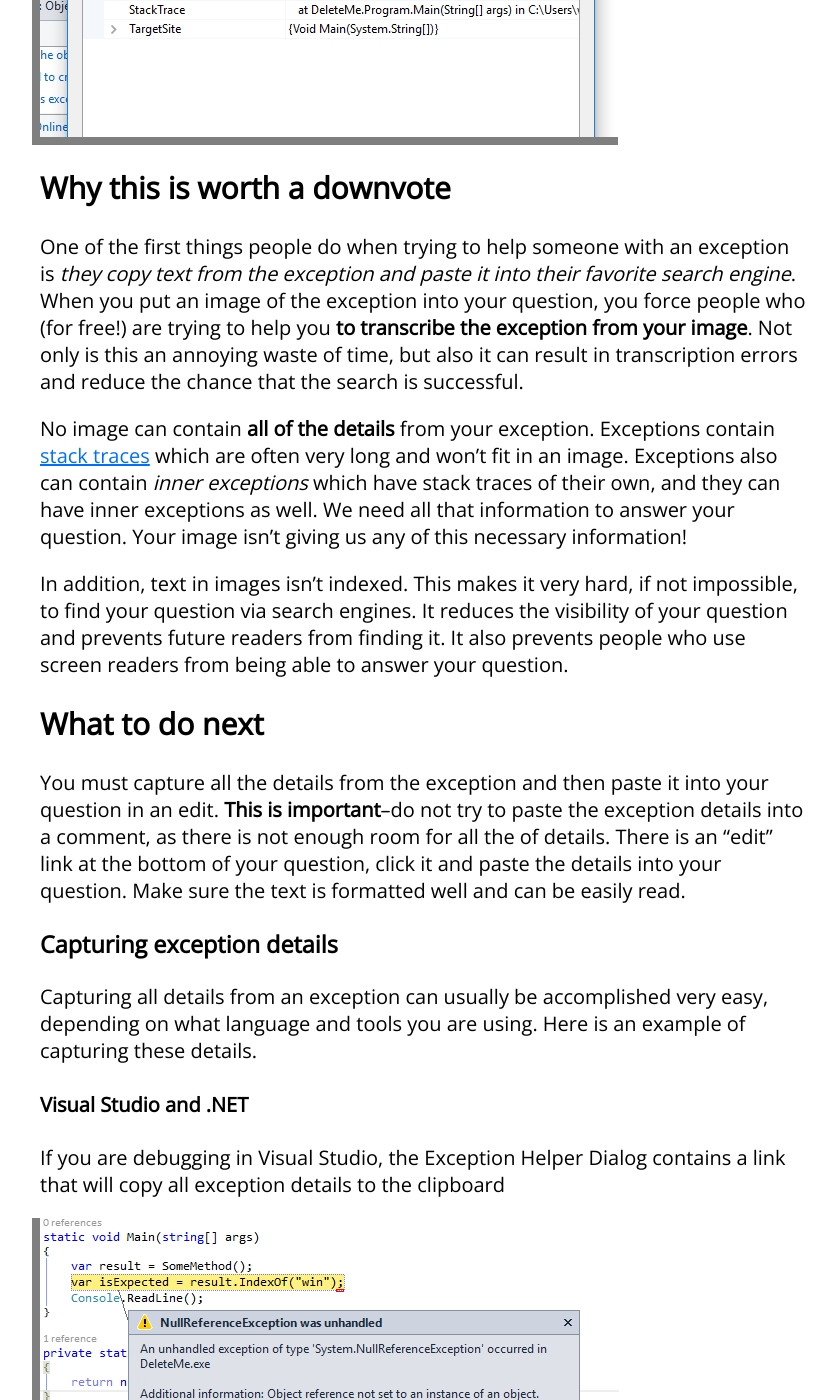
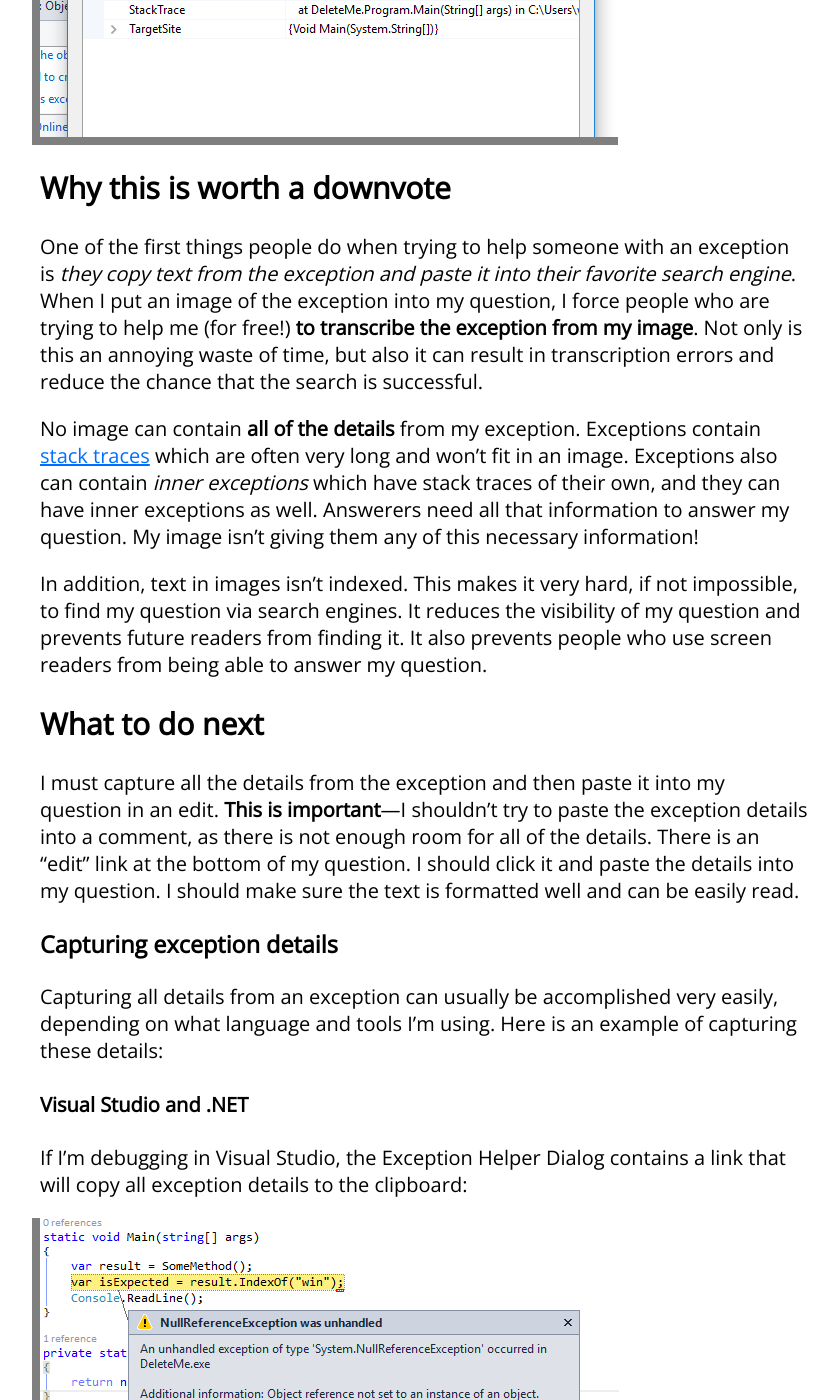
Before and after one commit to WillSullivan/idownvotedbecause, a Jekyll site: the page built from stackoverflow/imageofanexception.md, in a window 1280 px wide and 1400 px high, scrolled down 1339 px. Shown: the whole window, without its empty margins (216-1054 px from the left). Built offline with Jekyll 4.4.1, drawn with Linux system fonts in a browser that asks for light colours; comment, search, counter and statistics services are not loaded; some of the changed text lies outside the part shown.

Commit message:
Switch to first-person singular

```diff
--- a/stackoverflow/imageofanexception.md
+++ b/stackoverflow/imageofanexception.md
@@ -10,10 +10,10 @@ redirect_from:
   - /Imageofanexception/
 ---
 ## Pictures of exceptions are not helpful {#introduction}
-In your question, you indicated that there was an exception thrown when your code executes. That's good information that we need to help you find a solution. However, in order to find that solution, we need to know the details that can be found within the exception. If your question lacks this detailed exception information, it becomes harder for us to help you.
+In my question, I indicated that there is an exception thrown when my code executes. That's good information that would-be answerers need to help me find a solution. However, in order to find that solution, they need to know the details that can be found within the exception. If my question lacks this detailed exception information, it becomes much harder for people to help me.
 
 ## Why this is a problem {#whythisisaproblem}
-Pasting a picture of your exception is not helpful. You do not have to prove your code threw an Exception with a picture of it--we trusted you when you stated this fact within your question.
+Pasting a picture of my exception is not helpful. I do not have to prove my code threw an Exception with a picture of it—the community trusted me when I stated this fact within my question.
 
 ![The exception dialog](/images/stackoverflow/exceptionimage1.PNG)
 
@@ -22,24 +22,24 @@ Pictures of Exceptions that shows some of the detail contained within the except
 ![Viewing the details of the exception](/images/stackoverflow/exceptionimage3.PNG)
 
 ## Why this is worth a downvote {#whythisisworthadownvote}
-One of the first things people do when trying to help someone with an exception is *they copy text from the exception and paste it into their favorite search engine*. When you put an image of the exception into your question, you force people who (for free!) are trying to help you **to transcribe the exception from your image**. Not only is this an annoying waste of time, but also it can result in transcription errors and reduce the chance that the search is successful.
+One of the first things people do when trying to help someone with an exception is *they copy text from the exception and paste it into their favorite search engine*. When I put an image of the exception into my question, I force people who are trying to help me (for free!) **to transcribe the exception from my image**. Not only is this an annoying waste of time, but also it can result in transcription errors and reduce the chance that the search is successful.
 
-No image can contain **all of the details** from your exception. Exceptions contain [stack traces](https://en.wikipedia.org/wiki/Stack_trace) which are often very long and won't fit in an image. Exceptions also can contain *inner exceptions* which have stack traces of their own, and they can have inner exceptions as well. We need all that information to answer your question. Your image isn't giving us any of this necessary information!
+No image can contain **all of the details** from my exception. Exceptions contain [stack traces](https://en.wikipedia.org/wiki/Stack_trace) which are often very long and won't fit in an image. Exceptions also can contain *inner exceptions* which have stack traces of their own, and they can have inner exceptions as well. Answerers need all that information to answer my question. My image isn't giving them any of this necessary information!
 
-In addition, text in images isn't indexed. This makes it very hard, if not impossible, to find your question via search engines. It reduces the visibility of your question and prevents future readers from finding it. It also prevents people who use screen readers from being able to answer your question.
+In addition, text in images isn't indexed. This makes it very hard, if not impossible, to find my question via search engines. It reduces the visibility of my question and prevents future readers from finding it. It also prevents people who use screen readers from being able to answer my question.
 
 ## What to do next {#whattodonext}
-You must capture all the details from the exception and then paste it into your question in an edit. **This is important**--do not try to paste the exception details into a comment, as there is not enough room for all the of details. There is an "edit" link at the bottom of your question, click it and paste the details into your question. Make sure the text is formatted well and can be easily read.
+I must capture all the details from the exception and then paste it into my question in an edit. **This is important**—I shouldn't try to paste the exception details into a comment, as there is not enough room for all of the details. There is an "edit" link at the bottom of my question. I should click it and paste the details into my question. I should make sure the text is formatted well and can be easily read.
 
 ### Capturing exception details
-Capturing all details from an exception can usually be accomplished very easy, depending on what language and tools you are using. Here is an example of capturing these details. {::comment}Note--if you add more examples, please pluralize the previous sentence!{:/}
+Capturing all details from an exception can usually be accomplished very easily, depending on what language and tools I'm using. Here is an example of capturing these details: {::comment}Note--if you add more examples, please pluralize the previous sentence!{:/}
 
 #### Visual Studio and .NET
-If you are debugging in Visual Studio, the Exception Helper Dialog contains a link that will copy all exception details to the clipboard
+If I'm debugging in Visual Studio, the Exception Helper Dialog contains a link that will copy all exception details to the clipboard:
 
 ![The link to copy exception details to the clipboard on the exception helper dialog](/images/stackoverflow/exceptionimage2.PNG)
 
-If you are experiencing the Exception at runtime, you can [catch the exception](http://stackoverflow.com/questions/9526139/how-to-catch-exceptions) and call `ToString()` on it. Log the result, using whatever method is most convenient for you.
+If I'm experiencing the Exception at runtime, I can [catch the exception](http://stackoverflow.com/questions/9526139/how-to-catch-exceptions) and call `ToString()` on it. I can log the result using whatever method is most convenient for me.
 
 ## Leave a comment! {#leaveacomment}
 Once you have done this, leave a comment to the person who sent you this link. They will be happy to retract their downvote.
```
